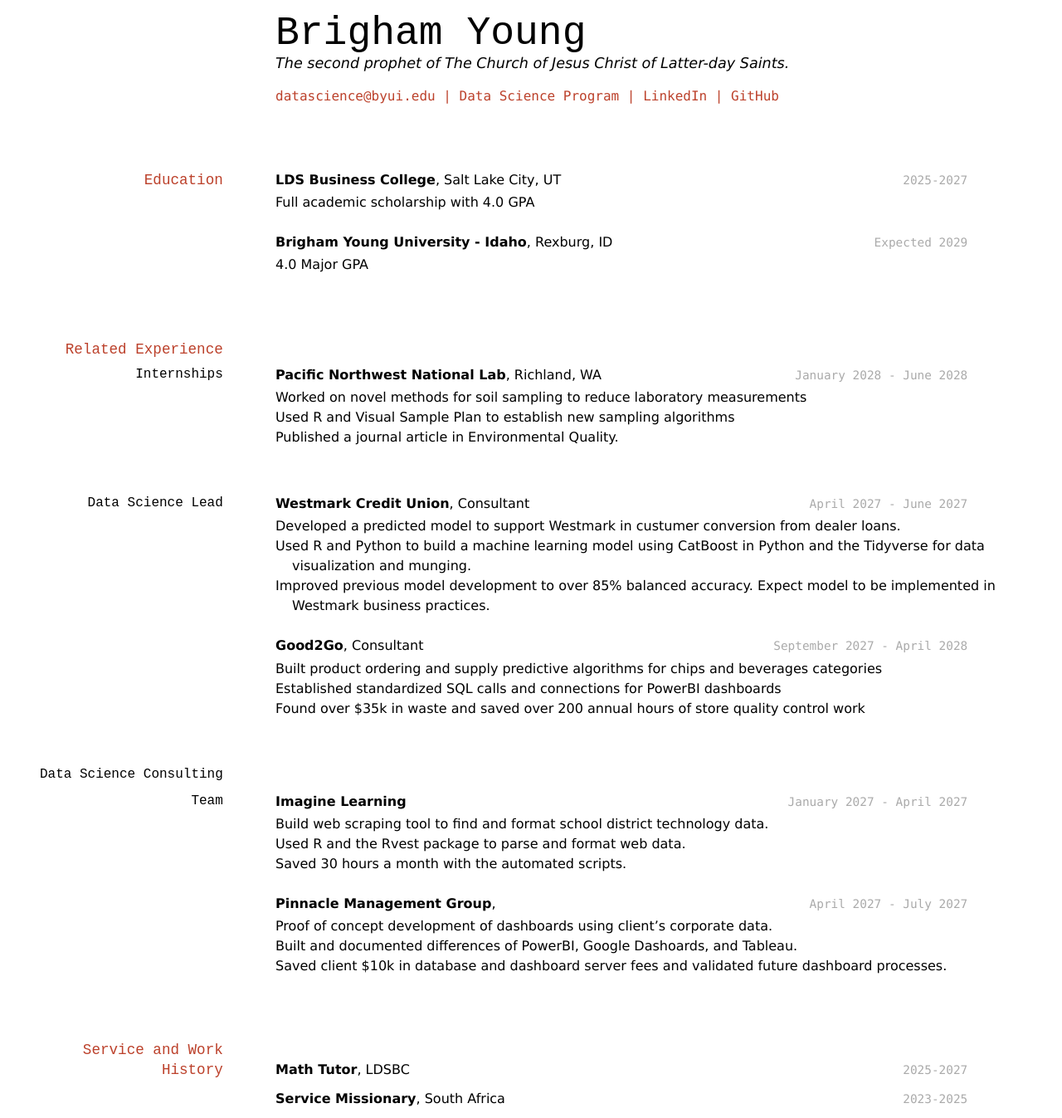
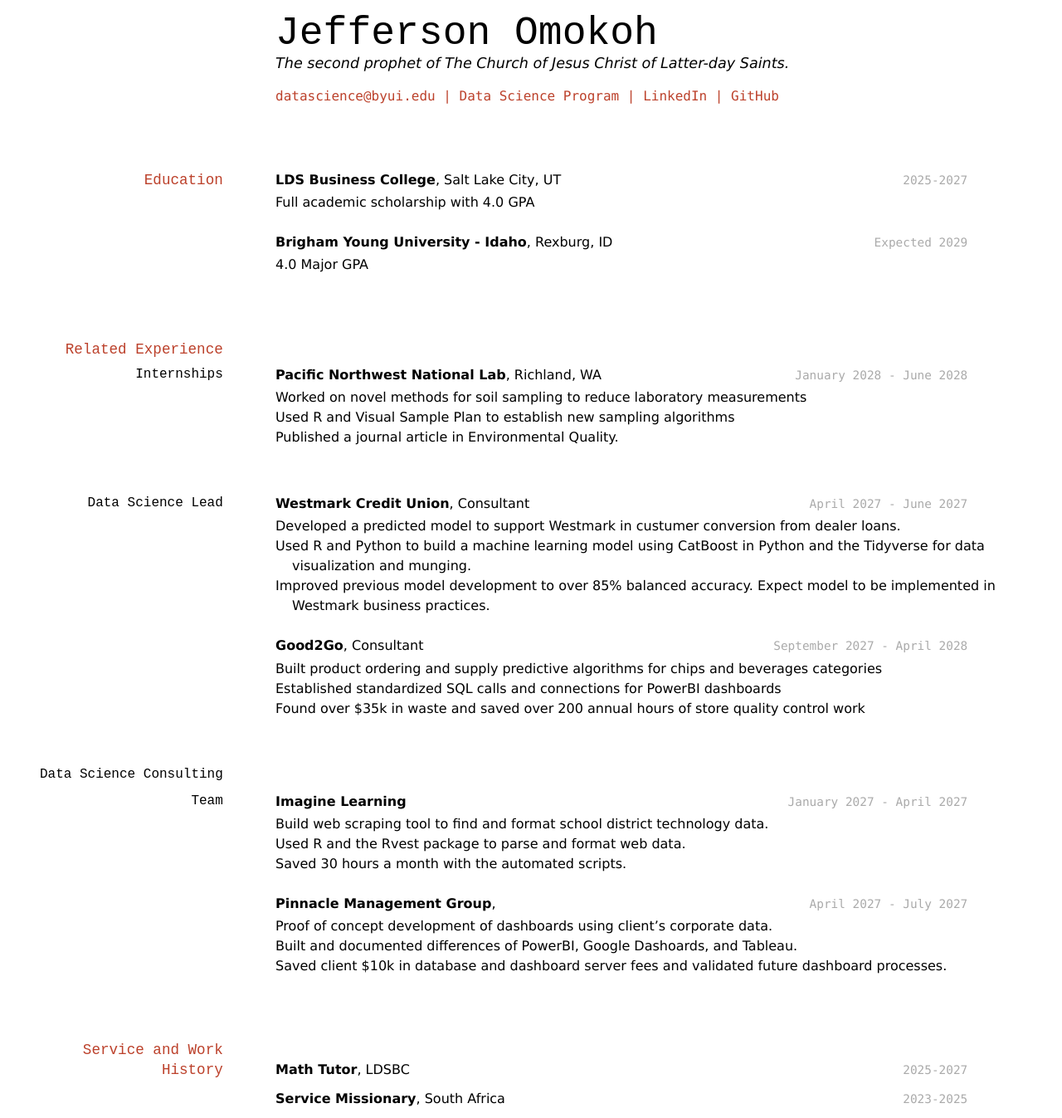
Before and after one commit to Lordjeffson/Jefferson_Omokoh_Resume, a Jekyll site: the page built from docs/index.md, in a window 1280 px wide. Shown: the whole page at 83% size. Built offline with Jekyll 4.4.1, drawn with Linux system fonts in a browser that asks for light colours.

Commit message:
changed name

```diff
--- a/docs/index.md
+++ b/docs/index.md
@@ -1,8 +1,8 @@
 ---
 layout: cv
-title: Brigham Young's Resume
+title: Jefferson Omokoh's Resume
 ---
-# Brigham Young
+# Jefferson Omokoh
 The second prophet of The Church of Jesus Christ of Latter-day Saints.
 
 <div id="webaddress">
```
